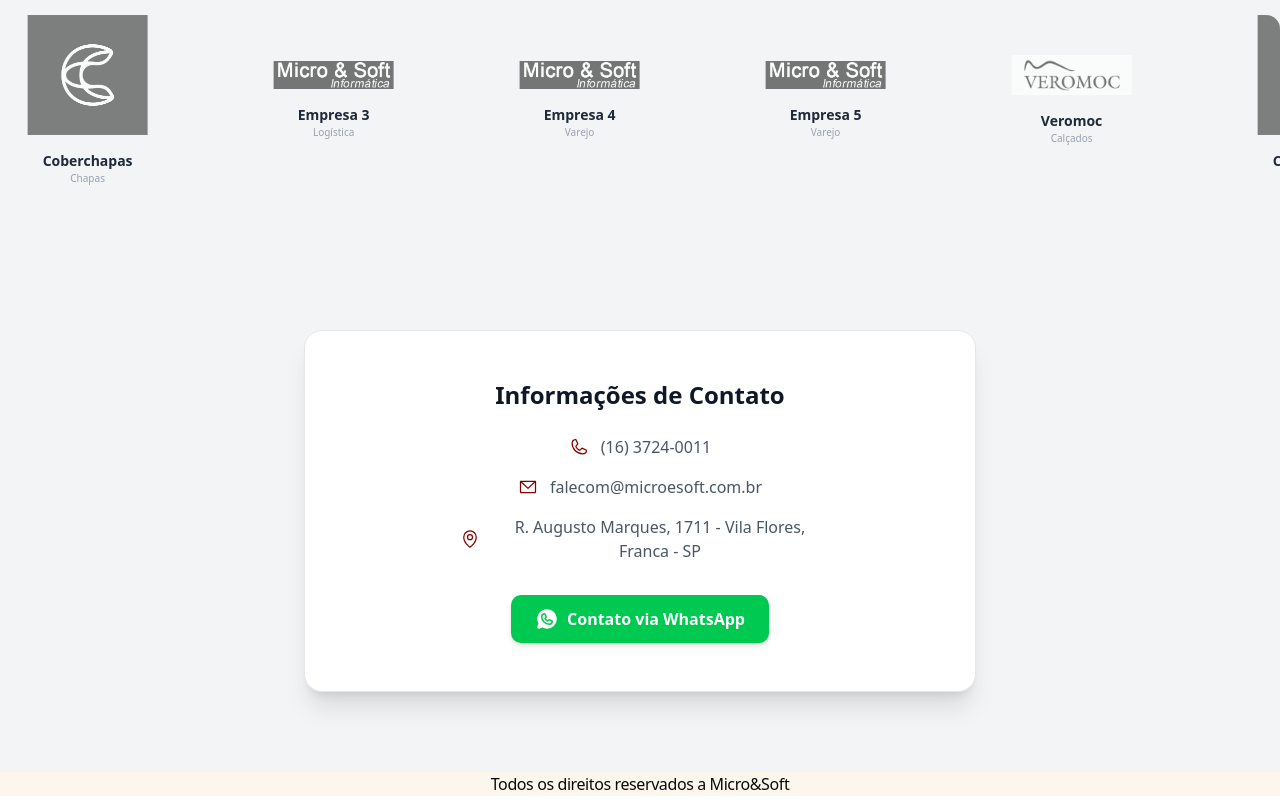
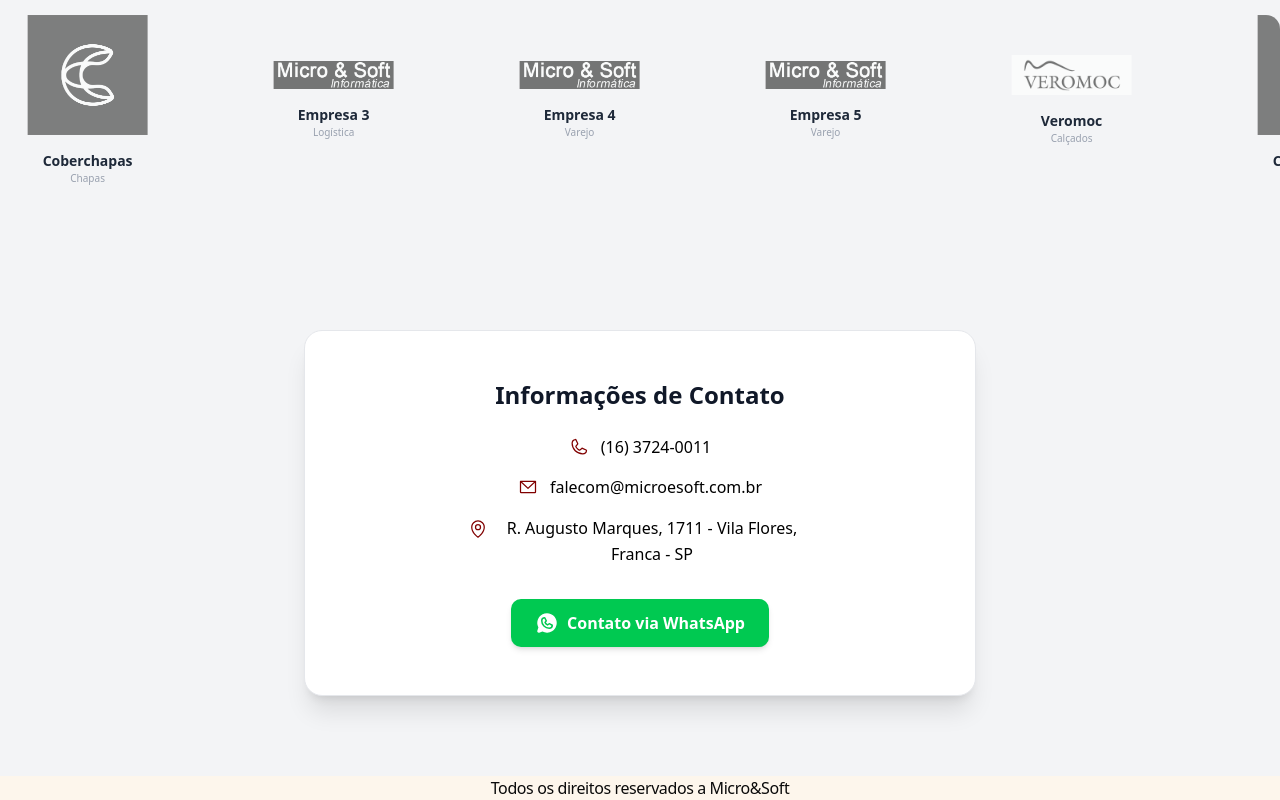
Before and after one commit to DiegoPongeti1/LandingPageMeS, a Next.js app: page / in a window 1280 px wide. Shown: the part 746-1546 px from the top of the page. Built offline with nearby package versions, Linux system fonts and the light colour scheme.

Commit message:
Alterações nas informações
Alterando a cor das informações e alinhando o Ícone do mapa

```diff
--- a/app/_components/Infos.tsx
+++ b/app/_components/Infos.tsx
@@ -15,19 +15,19 @@ export function Infos() {
 
 
                         <div className="space-y-4 mb-8 text-gray-600 w-full">
-                            <div className="flex items-center justify-center gap-3">
+                            <div className="flex items-center justify-center gap-3 text-black">
                                 <Phone size={20} className="text-[#800000]" />
                                 <a href="tel:+551637240011">(16) 3724-0011</a>
                             </div>
 
-                            <div className="flex items-center justify-center gap-3">
+                            <div className="flex items-center justify-center gap-3 text-black">
                                 <EnvelopeSimple size={20} className="text-[#800000]" />
-                                <a href="mailto:falecom@microesoft.com.br">falecom@microesoft.com.br</a>
+                                <a href="mailto:falecom@microesoft.com.br" >falecom@microesoft.com.br</a>
                             </div>
 
-                            <div className="flex items-center justify-center gap-5">
-                                <MapPin size={20} className="text-[#800000]" />
-                                <a href="https://maps.app.goo.gl/NnjrrG53YkLbvZXX8 " target="_blank" className="max-w-xs">R. Augusto Marques, 1711 - Vila Flores, Franca - SP</a>
+                            <div className="flex items-start justify-center gap-1 text-black">
+                                <MapPin size={20} className="text-[#800000] shrink-0 mt-1" />
+                                <a href="https://maps.app.goo.gl/NnjrrG53YkLbvZXX8 " target="_blank" className="max-w-xs leading-relaxed">R. Augusto Marques, 1711 - Vila Flores, Franca - SP</a>
                             </div>
                         </div>
 
--- a/app/_components/Parceiros.tsx
+++ b/app/_components/Parceiros.tsx
@@ -20,10 +20,10 @@ export function Parceiros() {
       </h2>
 
 
-      <div className="relative flex overflow-hidden  rounded-xl">
+      <div className="relative flex overflow-hidden  rounded-xl ">
 
 
-        <div className="flex animate-infinite-scroll whitespace-nowrap">
+        <div className="flex animate-infinite-scroll whitespace-nowrap ">
 
           {[...empresas, ...empresas, ...empresas].map((emp, i) => ( // .map faz um array de empresas, buscando os nomes, img, tipo e link
             <a
@@ -34,8 +34,8 @@ export function Parceiros() {
               className="group flex flex-col items-center justify-center mx-12 min-w-[150px] cursor-pointer"
             >
               <Image
-                src={emp.img}
-                alt={emp.nome}
+                src={emp.img} // pega a imagem
+                alt={emp.nome} // Pega o Nome
                 width={120}
                 height={60}
                 className="opacity-100 sm:grayscale sm:opacity-60 group-hover:opacity-100 group-hover:grayscale-0 transition-all mb-4"
@@ -54,8 +54,9 @@ export function Parceiros() {
           to { transform: translateX(-33.33%); }
         }
         .animate-infinite-scroll {
-          animation: infinite-scroll 25s linear infinite;
+          animation: infinite-scroll 25s linear infinite ;
         }
+
       `}</style>
     </section>
   );
```
Also changed, not shown: 1 other file (tests, documents, lock files or other folders).
